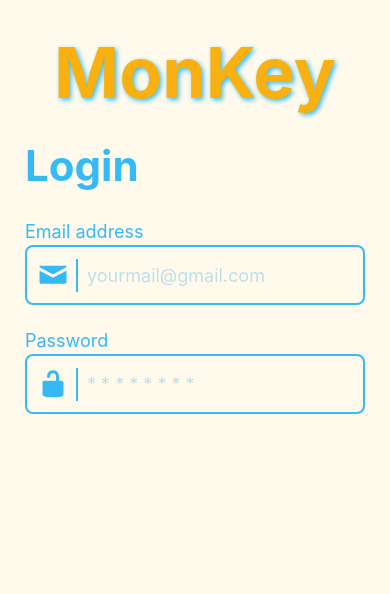
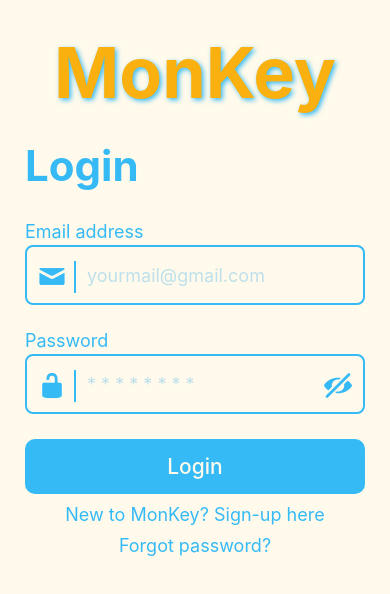
Before and after one commit to ngquyduc/MonKey, a React Native app: screen / in a window 390 px wide. Shown: the top 594 px of the page. Built offline with nearby package versions, Linux system fonts and the light colour scheme.

Commit message:
Add login button, and signup text

```diff
--- /dev/null
+++ b/components/Containers/PressableText.js
@@ -0,0 +1,16 @@
+
+import styles from "../styles";
+import { View, TextInput, Text, Pressable } from 'react-native'
+import { colors } from "../colors";
+const {} = colors;
+
+const PressableText = (props) => {
+  return (
+    <Pressable
+    style={{paddingTop: 10, alignSelf:'center'}}>
+      <Text style={styles.blueRegularText}>{props.children}</Text>
+    </Pressable>
+  )
+}
+
+export default PressableText;
--- /dev/null
+++ b/components/Containers/SignInUpButton.js
@@ -0,0 +1,15 @@
+
+import styles from "../styles";
+import { View, TextInput, Text, TouchableOpacity } from 'react-native'
+import { colors } from "../colors";
+const {} = colors;
+
+const SignInUpButton = (props) => {
+  return (
+    <TouchableOpacity style={styles.signInUpButton}>
+      <Text style={styles.loginText}>{props.children}</Text>
+    </TouchableOpacity>
+  )
+}
+
+export default SignInUpButton;
--- a/components/Containers/TextInputWithIcon.js
+++ b/components/Containers/TextInputWithIcon.js
@@ -1,26 +1,36 @@
 import {useState} from 'react'
 import styles from "../styles";
-import { View, TextInput, Text } from 'react-native'
+import { View, TextInput, Text, TouchableOpacity } from 'react-native'
 import { Entypo } from '@expo/vector-icons'
 import { colors } from "../colors";
 const {darkBlue, lightBlue} = colors;
 
-const TextInputWithIcon = ({icon, label, placeholder, keyboardType, isPassword}) => {
+const TextInputWithIcon = ({icon, label, placeholder, keyboardType, isPassword, ...props}) => {
   const [isHide, setIsHide] = useState(true);
 
   return (
     <View>
-      <View style = {styles.iconContainer}>
-        <Entypo name={icon} size={30} color={darkBlue}/>
+      <View style = {styles.leftIconContainer}>
+        <Entypo name={icon} size={28} color={darkBlue}/>
       </View>
-      <Text style={styles. blueRegularText}>{label}</Text>
+      <Text style={styles.blueRegularText}>{label}</Text>
       <TextInput
+        {...props }
         style={styles.inputContainer}
         placeholder={placeholder}
         placeholderTextColor = {lightBlue}
         keyboardType = {keyboardType}
         secureTextEntry={isPassword && isHide}
+        value={props.value}
       />
+      {isPassword && <TouchableOpacity
+        style={styles.rightIconContainer}
+        onPress={() => {
+          setIsHide(!isHide)
+        }}
+      >
+        <Entypo name={isHide ? 'eye-with-line' : 'eye'} size={28} color={darkBlue}/>
+      </TouchableOpacity>}
     </View>
   )
 }
--- a/components/styles.js
+++ b/components/styles.js
@@ -1,7 +1,7 @@
 import { StyleSheet } from "react-native";
 import { StatusBarHeight } from "./constants";
 import { colors } from "./colors";
-const {beige, brown, darkBlue, darkYellow} = colors;
+const {beige, brown, darkBlue, lightBlue, darkYellow} = colors;
 
 const styles = StyleSheet.create({
   mainContainer: {
@@ -62,14 +62,35 @@ const styles = StyleSheet.create({
     marginTop: 3,
     marginBottom: 25
   },
-  iconContainer: {
+  leftIconContainer: {
     position: 'absolute',
-    top: 38,
+    top: 40,
     left: 13,
     zIndex: 1,
     borderRightWidth:2,
     borderRightColor: darkBlue,
     paddingRight: 8
+  },
+  rightIconContainer: {
+    position: 'absolute',
+    top: 40,
+    right: 13,
+    zIndex: 1,
+  },
+  signInUpButton: {
+    padding: 15,
+    backgroundColor: darkBlue,
+    flexDirection: 'row',
+    flex: 1,
+    height: 55,
+    justifyContent: 'center',
+    alignItems: 'center',
+    borderRadius: 10,
+  },
+  loginText: {
+    fontSize: 21,
+    fontWeight: '500',
+    color: beige,
   }
 });
 
--- a/screens/Login.js
+++ b/screens/Login.js
@@ -1,13 +1,19 @@
 import React, {useState} from 'react'
 import MainContainer from '../components/Containers/Main';
 import KeyboardAvoidingContainer from '../components/Containers/KeyboardAvoiding';
-import { Text, View } from 'react-native';
+import { Text, View, ActivityIndicator } from 'react-native';
 import styles from '../components/styles';
 import TextInputWithIcon from '../components/Containers/TextInputWithIcon';
+import SignInUpButton from '../components/Containers/SignInUpButton';
+import PressableText from '../components/Containers/PressableText';
+
+function handleSubmit() {
+  //TO BE UPDATED
+}
 
 const Login = () => {
-  const [username, onChangeUsername] = useState('');
-  const [password, onChangePassword] = useState('');
+  const [email, setEmail] = useState(null);
+  const [password, setPassword] = useState(null);
 
   return (
     <MainContainer>
@@ -25,13 +31,19 @@ const Login = () => {
             icon='mail'
             placeholder='yourmail@gmail.com'
             keyboardType='email-address'
+            value={email}
           />
           <TextInputWithIcon
             label='Password'
             icon='lock-open'
             placeholder='* * * * * * * *'
             isPassword={true}
+            value={password}
           />
+          <SignInUpButton>Login</SignInUpButton>
+          {/* <SignInUpButton><ActivityIndicator size='small'/></SignInUpButton> */}
+          <PressableText>New to MonKey? Sign-up here</PressableText>
+          <PressableText>Forgot password?</PressableText>
       </KeyboardAvoidingContainer>
     </MainContainer>
   )
```
